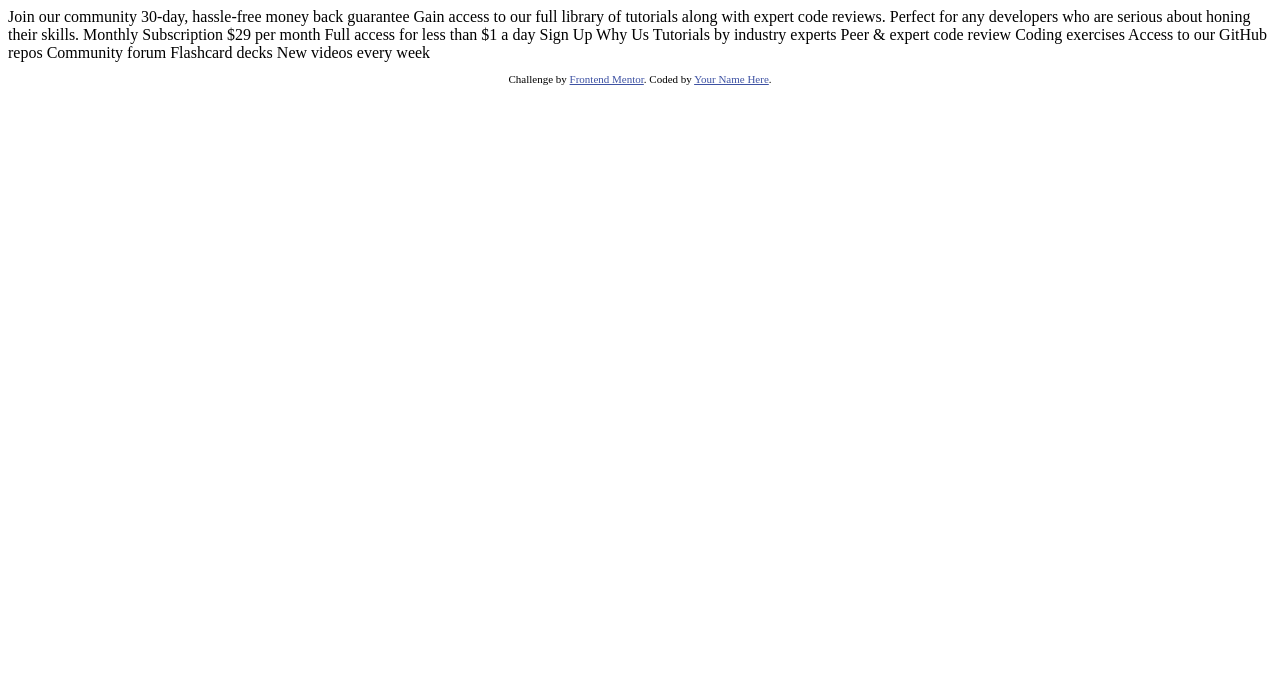
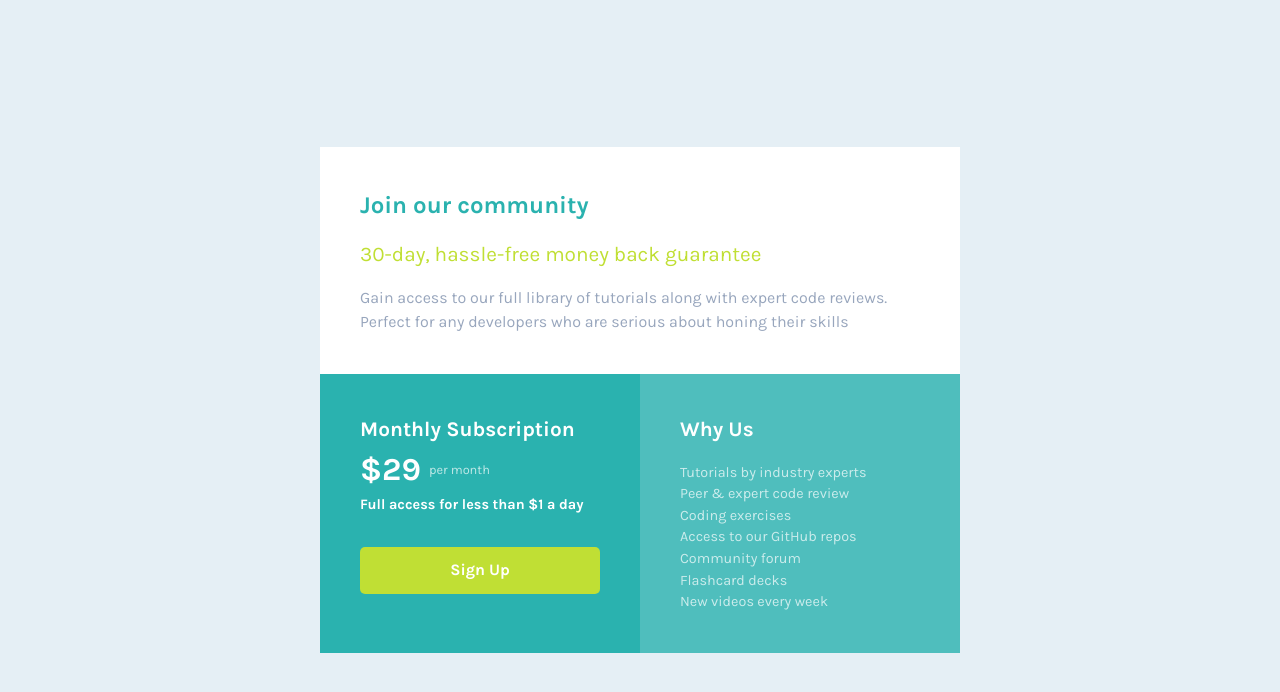
Before and after one commit to unkovicgit/single-price-grid-componen, a plain HTML site: page index.html in a window 1280 px wide. Drawn offline with Linux system fonts and the light colour scheme.

Commit message:
Finished Project

```diff
--- /dev/null
+++ b/css/reset.css
@@ -0,0 +1,80 @@
+/***
+    The new CSS reset - version 1.6.0 (last updated 29.4.2022)
+    GitHub page: https://github.com/elad2412/the-new-css-reset
+***/
+
+/*
+    Remove all the styles of the "User-Agent-Stylesheet", except for the 'display' property
+    - The "symbol *" part is to solve Firefox SVG sprite bug
+ */
+*:where(:not(html, iframe, canvas, img, svg, video):not(svg *, symbol *)) {
+    all: unset;
+    display: revert;
+}
+
+/* Preferred box-sizing value */
+*,
+*::before,
+*::after {
+    box-sizing: border-box;
+}
+
+/* Reapply the pointer cursor for anchor tags */
+a,
+button {
+    cursor: revert;
+}
+
+/* Remove list styles (bullets/numbers) */
+ol,
+ul,
+menu {
+    list-style: none;
+}
+
+/* For images to not be able to exceed their container */
+img {
+    max-width: 100%;
+}
+
+/* removes spacing between cells in tables */
+table {
+    border-collapse: collapse;
+}
+
+/* revert the 'white-space' property for textarea elements on Safari */
+textarea {
+    white-space: revert;
+}
+
+/* minimum style to allow to style meter element */
+meter {
+    -webkit-appearance: revert;
+    appearance: revert;
+}
+
+/* reset default text opacity of input placeholder */
+::placeholder {
+    color: unset;
+}
+
+/* fix the feature of 'hidden' attribute.
+   display:revert; revert to element instead of attribute */
+:where([hidden]) {
+    display: none;
+}
+
+/* revert for bug in Chromium browsers
+   - fix for the content editable attribute will work properly. */
+:where([contenteditable]) {
+    -moz-user-modify: read-write;
+    -webkit-user-modify: read-write;
+    overflow-wrap: break-word;
+    -webkit-line-break: after-white-space;
+    line-break: after-white-space;
+}
+
+/* apply back the draggable feature - exist only in Chromium and Safari */
+:where([draggable="true"]) {
+    -webkit-user-drag: element;
+}
--- /dev/null
+++ b/css/styles.css
@@ -0,0 +1,146 @@
+@import url("https://fonts.googleapis.com/css2?family=Karla:wght@400;700&display=swap");
+
+:root {
+	--cyan: hsl(179, 62%, 43%);
+	--cyan-tr: hsla(179, 62%, 43%, 0.8);
+	--bright-yellow: hsl(71, 73%, 54%);
+	--light-gray: hsl(204, 43%, 93%);
+	--grayish-blue: hsl(218, 22%, 67%);
+	--font: "Karla", sans-serif;
+}
+
+body {
+	min-height: 100vh;
+	background-color: var(--light-gray);
+	color: var(--grayish-blue);
+	padding: 5rem 2rem;
+	font-family: var(--font);
+	font-weight: 400;
+	line-height: 1.5;
+}
+
+@media (min-width: 800px) {
+	body {
+		display: flex;
+		justify-content: center;
+		align-items: center;
+	}
+}
+
+.card {
+	padding: 2rem 1.5rem;
+}
+
+figure {
+	max-width: 22rem;
+	width: 100%;
+	margin: 0 auto;
+}
+
+@media (min-width: 800px) {
+	.card {
+		padding: 2.5rem;
+	}
+
+	figure {
+		max-width: 40rem;
+		width: 100%;
+		display: grid;
+		grid-template-columns: repeat(2, 1fr);
+	}
+}
+
+.card--white {
+	background-color: #fff;
+	grid-column: span 2;
+}
+
+.card--cyan {
+	background-color: var(--cyan);
+	color: #fff;
+}
+
+.card--cyan-tran {
+	background-color: var(--cyan-tr);
+	color: #fff;
+}
+
+h1,
+h2 {
+	font-weight: 700;
+}
+
+.title {
+	font-size: 1.3rem;
+	color: var(--cyan);
+	font-weight: 700;
+	margin-bottom: 1rem;
+}
+
+@media (min-width: 800px) {
+	.title {
+		font-size: 1.5rem;
+	}
+}
+
+.subtitle {
+	color: var(--bright-yellow);
+	margin-bottom: 1rem;
+}
+
+@media (min-width: 800px) {
+	.subtitle,
+	h2 {
+		font-size: 1.3rem;
+	}
+}
+
+.description {
+	font-size: 0.8rem;
+}
+
+@media (min-width: 800px) {
+	.description {
+		font-size: 1rem;
+	}
+}
+
+.price {
+	display: flex;
+	align-items: center;
+}
+
+.price__money {
+	font-weight: 700;
+	font-size: 2rem;
+}
+
+.price__per {
+	color: #fff;
+	opacity: 0.7;
+	font-size: 0.8rem;
+	margin-left: 0.5rem;
+}
+
+.access {
+	font-size: 0.9rem;
+	font-weight: 700;
+}
+
+.btn {
+	display: block;
+	background-color: var(--bright-yellow);
+	width: 100%;
+	border-radius: 5px;
+	padding: 0.7em 0;
+	text-align: center;
+	margin-top: 2rem;
+	font-weight: 700;
+}
+
+.card__list {
+	margin-top: 1rem;
+	color: #fff;
+	opacity: 0.7;
+	font-size: 0.9rem;
+}
--- a/index.html
+++ b/index.html
@@ -1,50 +1,55 @@
 <!DOCTYPE html>
 <html lang="en">
   <head>
-  <meta charset="UTF-8">
-  <meta name="viewport" content="width=device-width, initial-scale=1.0"> <!-- displays site properly based on user's device -->
+    <meta charset="UTF-8" />
+    <meta name="viewport" content="width=device-width, initial-scale=1.0" />
 
-  <link rel="icon" type="image/png" sizes="32x32" href="./images/favicon-32x32.png">
+    <link
+      rel="icon"
+      type="image/png"
+      sizes="32x32"
+      href="./images/favicon-32x32.png"
+    />
 
     <title>Frontend Mentor | Single Price Grid Component</title>
 
-  <!-- Feel free to remove these styles or customise in your own stylesheet 👍 -->
-  <style>
-    .attribution { font-size: 11px; text-align: center; }
-    .attribution a { color: hsl(228, 45%, 44%); }
-  </style>
+    <link rel="stylesheet" href="css/reset.css" />
+    <link rel="stylesheet" href="css/styles.css" />
   </head>
   <body>
-  Join our community
-
-  30-day, hassle-free money back guarantee
-
-  Gain access to our full library of tutorials along with expert code reviews.
-  Perfect for any developers who are serious about honing their skills.
-
-  Monthly Subscription
-
-  &dollar;29 per month
-
-  Full access for less than &dollar;1 a day
-
-  Sign Up
-
-  Why Us
-
-  Tutorials by industry experts
-  Peer &amp; expert code review
-  Coding exercises
-  Access to our GitHub repos
-  Community forum
-  Flashcard decks
-  New videos every week
-
-  <footer>
-    <p class="attribution">
-      Challenge by <a href="https://www.frontendmentor.io?ref=challenge" target="_blank">Frontend Mentor</a>.
-      Coded by <a href="#">Your Name Here</a>.
+    <main>
+      <figure>
+        <div class="card card--white">
+          <h1 class="title">Join our community</h1>
+          <p class="subtitle">30-day, hassle-free money back guarantee</p>
+          <p class="description">
+            Gain access to our full library of tutorials along with expert code
+            reviews. Perfect for any developers who are serious about honing
+            their skills
           </p>
-  </footer>
+        </div>
+        <div class="card card--cyan">
+          <h2>Monthly Subscription</h2>
+          <p class="price">
+            <span class="price__money">&dollar;29</span>
+            <span class="price__per">per month</span>
+          </p>
+          <p class="access">Full access for less than &dollar;1 a day</p>
+          <button class="btn">Sign Up</button>
+        </div>
+        <div class="card card--cyan-tran">
+          <h2>Why Us</h2>
+          <ul class="card__list">
+            <li class="card__item">Tutorials by industry experts</li>
+            <li class="card__item">Peer &amp; expert code review</li>
+            <li class="card__item">Coding exercises</li>
+            <li class="card__item">Access to our GitHub repos</li>
+            <li class="card__item">Community forum</li>
+            <li class="card__item">Flashcard decks</li>
+            <li class="card__item">New videos every week</li>
+          </ul>
+        </div>
+      </figure>
+    </main>
   </body>
 </html>
```
Also changed, not shown: design/desktop-design.jpg (deleted), design/desktop-preview.jpg (deleted), design/mobile-design.jpg (deleted), screenshot-mob.jpg (added), screenshot.jpg (added), 3 other files. Lines whose indentation alone changed are shown as unchanged.
